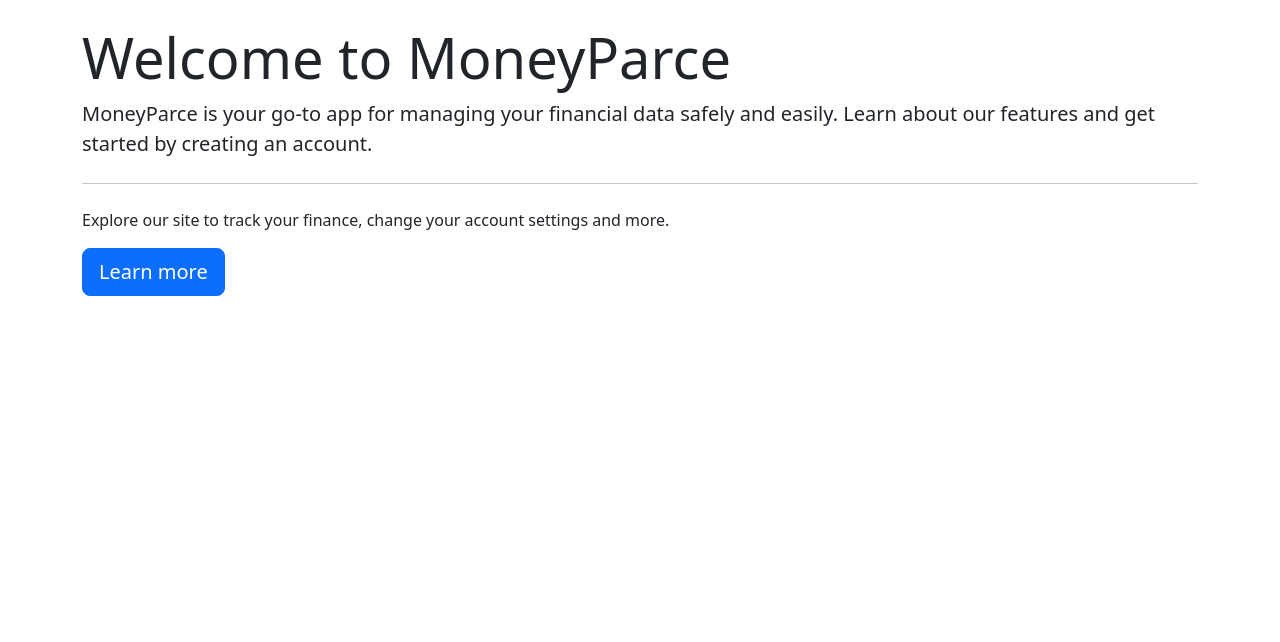
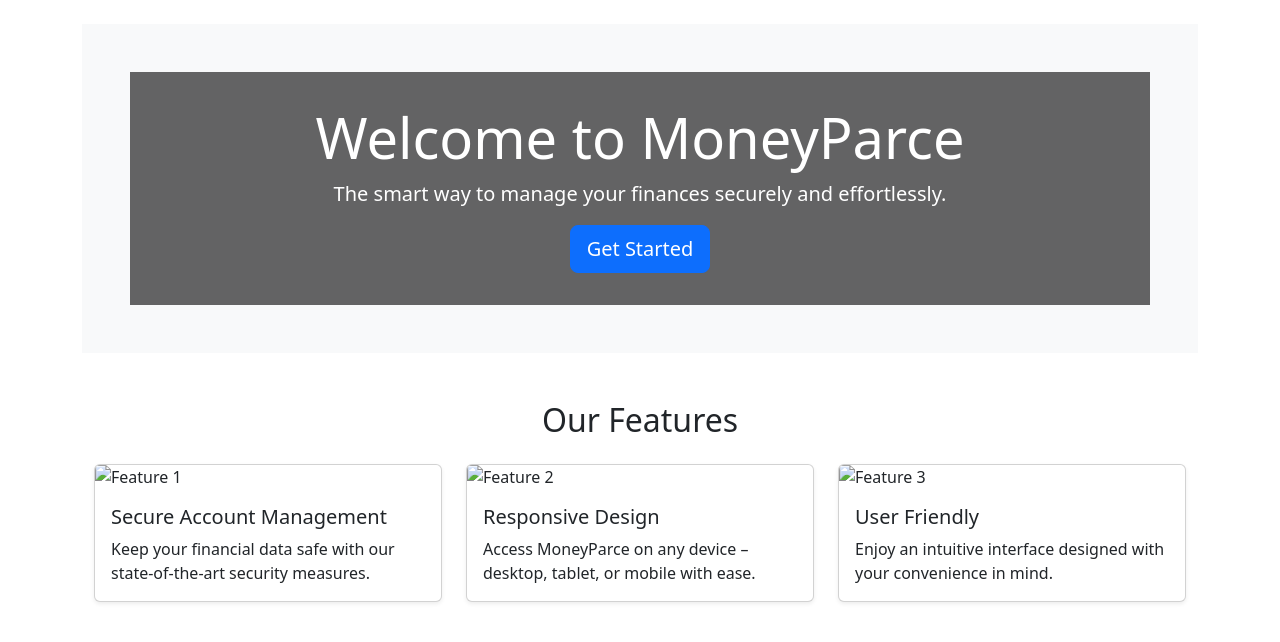
Before and after one commit to shubh-team-4/MoneyParce, a Django app: page / in a window 1280 px wide. Shown: the part 56-698 px from the top of the page. Run offline with Django 5.2, Linux system fonts and the light colour scheme; some libraries are stand-ins or nearby versions.

Commit message:
first 8 user stories
check first push to see instructions on how to pull up

```diff
--- a/core/templates/core/index.html
+++ b/core/templates/core/index.html
@@ -1,12 +1,45 @@
 {% extends 'core/base.html' %}
 {% block content %}
-<div class="jumbotron">
-  <h1 class="display-4">Welcome to MoneyParce</h1>
-  <p class="lead">
-    MoneyParce is your go-to app for managing your financial data safely and easily. Learn about our features and get started by creating an account.
-  </p>
-  <hr class="my-4">
-  <p>Explore our site to track your finance, change your account settings and more.</p>
-  <a class="btn btn-primary btn-lg" href="{% url 'about' %}" role="button">Learn more</a>
+<!-- Hero Section -->
+<div class="bg-light p-5 rounded-lg text-center" style="background-image: url('https://via.placeholder.com/1500x400'); background-size: cover; background-position: center; color: white;">
+  <div style="background-color: rgba(0, 0, 0, 0.6); padding: 2rem;">
+    <h1 class="display-4">Welcome to MoneyParce</h1>
+    <p class="lead">The smart way to manage your finances securely and effortlessly.</p>
+    <a class="btn btn-primary btn-lg" href="{% url 'signup' %}" role="button">Get Started</a>
+  </div>
+</div>
+
+<!-- Features Section -->
+<div class="container mt-5">
+  <h2 class="text-center mb-4">Our Features</h2>
+  <div class="row">
+    <div class="col-md-4">
+      <div class="card mb-4 shadow-sm">
+        <img src="https://via.placeholder.com/350x200" class="card-img-top" alt="Feature 1">
+        <div class="card-body">
+          <h5 class="card-title">Secure Account Management</h5>
+          <p class="card-text">Keep your financial data safe with our state-of-the-art security measures.</p>
+        </div>
+      </div>
+    </div>
+    <div class="col-md-4">
+      <div class="card mb-4 shadow-sm">
+        <img src="https://via.placeholder.com/350x200" class="card-img-top" alt="Feature 2">
+        <div class="card-body">
+          <h5 class="card-title">Responsive Design</h5>
+          <p class="card-text">Access MoneyParce on any device – desktop, tablet, or mobile with ease.</p>
+        </div>
+      </div>
+    </div>
+    <div class="col-md-4">
+      <div class="card mb-4 shadow-sm">
+        <img src="https://via.placeholder.com/350x200" class="card-img-top" alt="Feature 3">
+        <div class="card-body">
+          <h5 class="card-title">User Friendly</h5>
+          <p class="card-text">Enjoy an intuitive interface designed with your convenience in mind.</p>
+        </div>
+      </div>
+    </div>
+  </div>
 </div>
 {% endblock %}
```
Also changed, not shown: core/templates/core/login.html (+23 -6 lines), core/templates/core/password_change.html (+26 -6 lines), core/templates/core/signup.html (+26 -6 lines), db.sqlite3.
